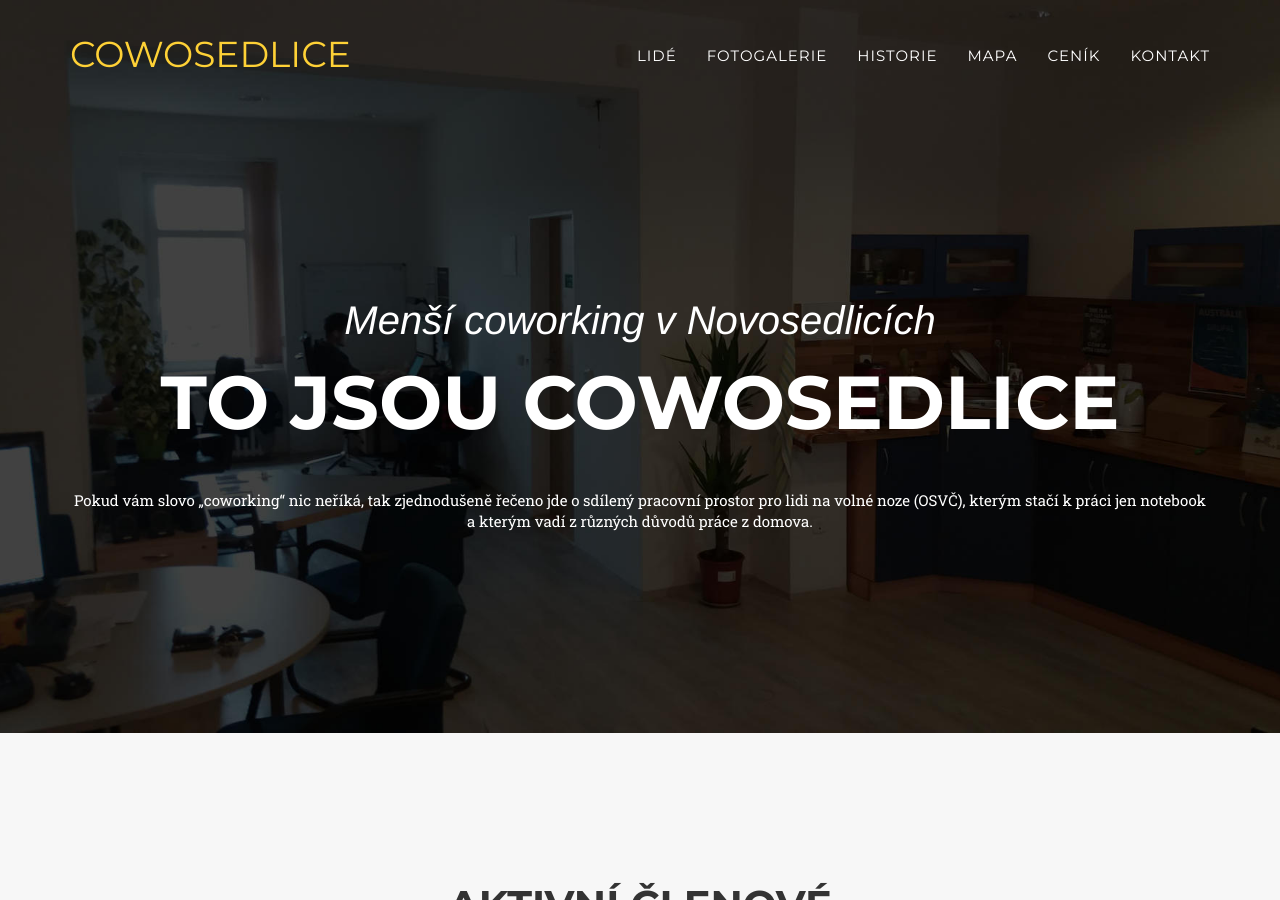
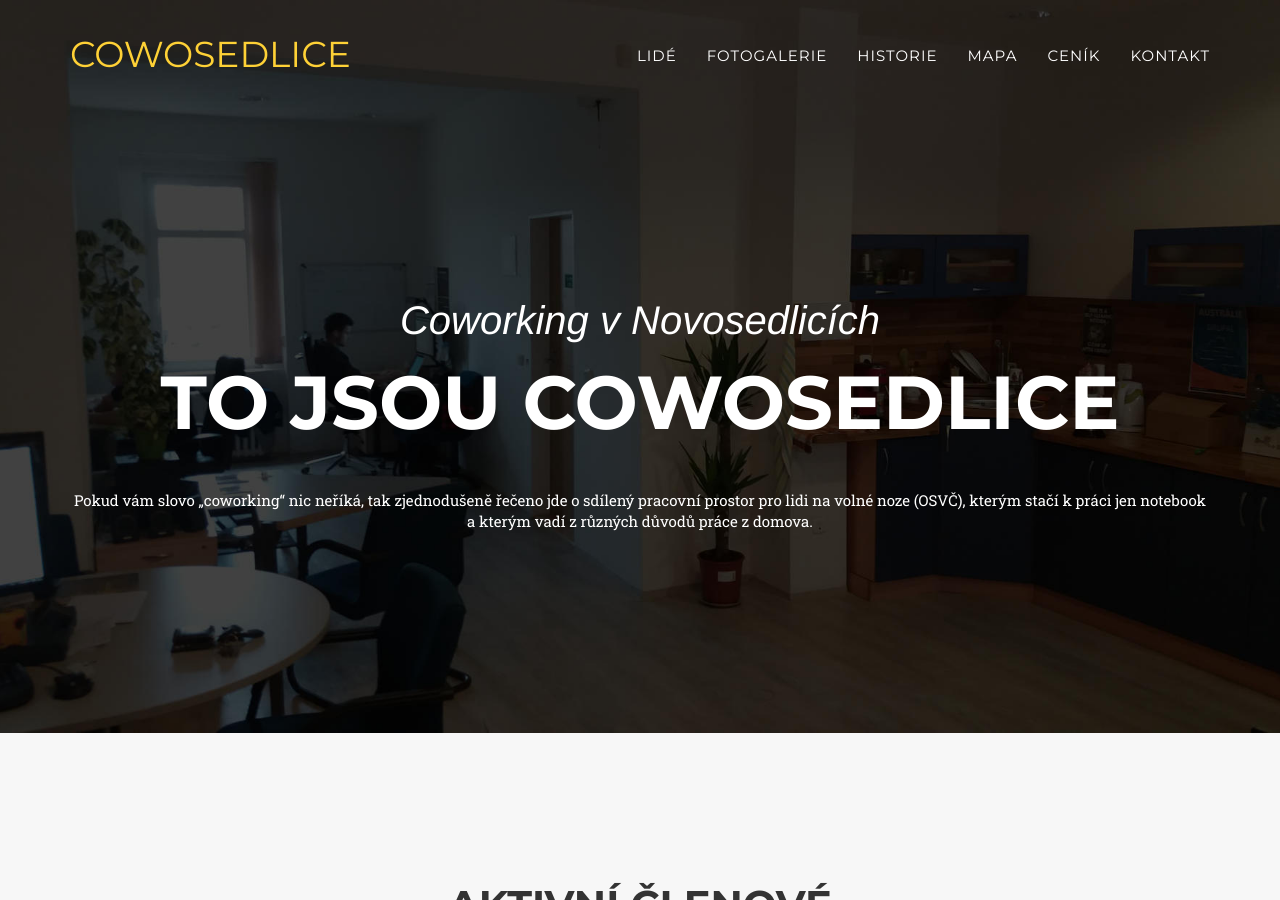
Before and after one commit to cowosedlice/cowosedlice.cz, a Jekyll site: the page built from index.html, in a window 1280 px wide and 900 px high. Built offline with Jekyll 4.4.1, drawn with Linux system fonts in a browser that asks for light colours; some web fonts are replaced.

Commit message:
poslední revize

```diff
--- a/_includes/header.html
+++ b/_includes/header.html
@@ -47,7 +47,7 @@
     <header>
         <div class="container">
             <div class="intro-text">
-                <div class="intro-lead-in">Menší coworking v Novosedlicích</div>
+                <div class="intro-lead-in">Coworking v Novosedlicích</div>
                 <div class="intro-heading">to jsou COWOSEDLICE</div>
                 <div>Pokud vám slovo „coworking“ nic neříká, tak zjednodušeně řečeno jde o sdílený pracovní prostor pro lidi na volné noze (OSVČ), kterým stačí k práci jen notebook a kterým vadí z různých důvodů práce z domova.</div>
             </div>
--- a/js/cbpAnimatedHeader.js
+++ b/js/cbpAnimatedHeader.js
@@ -13,7 +13,7 @@ var cbpAnimatedHeader = (function() {
 	var docElem = document.documentElement,
 		header = document.querySelector( '.navbar-fixed-top' ),
 		didScroll = false,
-		changeHeaderOn = 250;
+		changeHeaderOn = 150;
 
 	function init() {
 		window.addEventListener( 'scroll', function( event ) {
```
